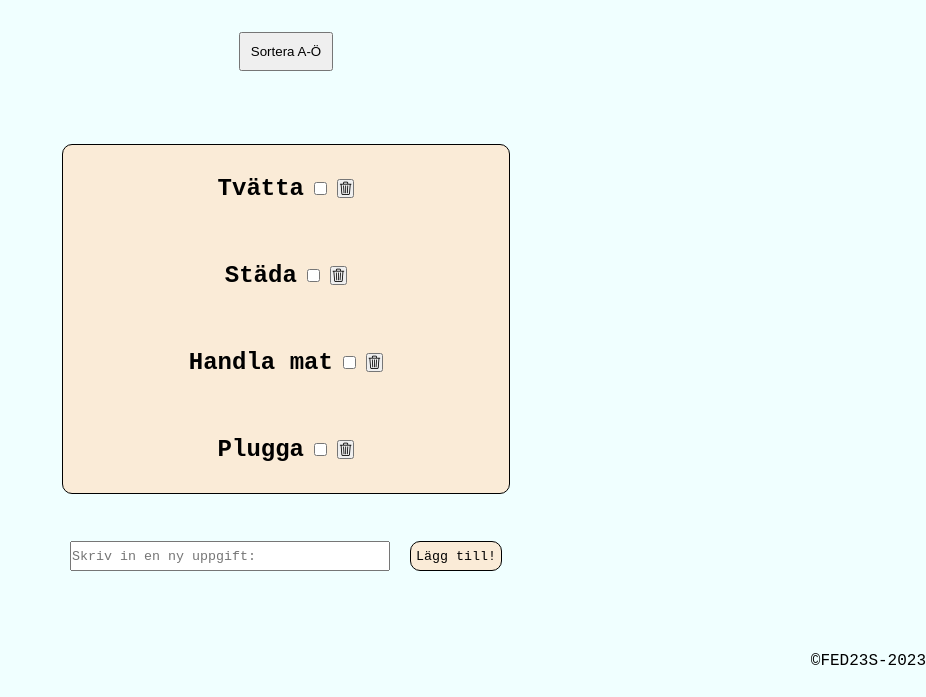
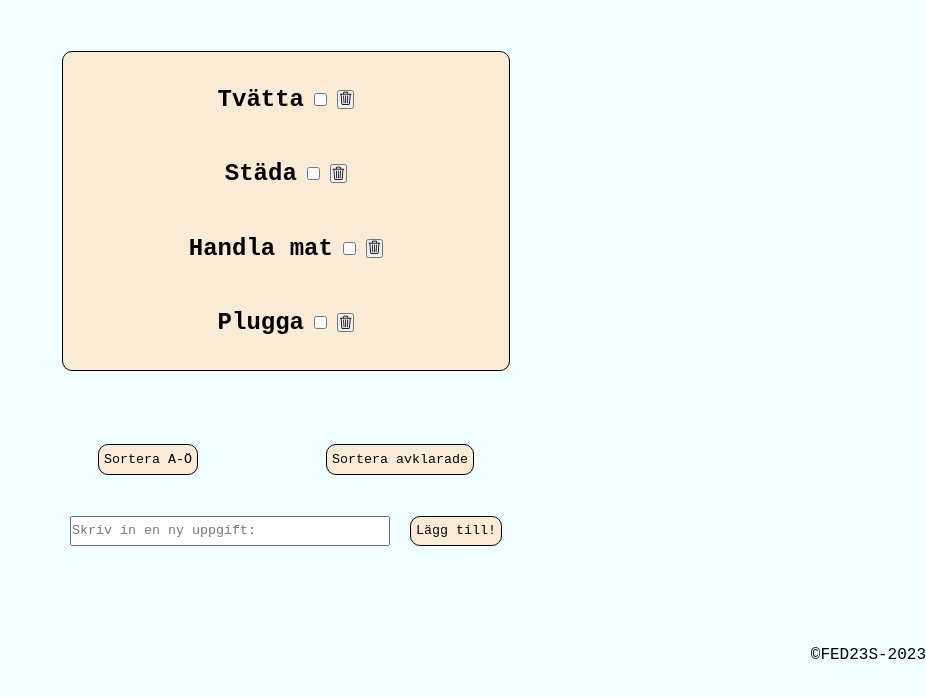
Before and after one commit to mallrosen/todos-mallrosen, a website built with Vite: page index.html in a window 1280 px wide. Shown: the part 103-800 px from the top of the page, without its empty margins (354-1280 px from the left). Built offline with nearby package versions, Linux system fonts and the light colour scheme; a web font is replaced by a local one.

Commit message:
sort function 2

```diff
--- a/src/js/main.js
+++ b/src/js/main.js
@@ -24,10 +24,10 @@ else {
    todoList = JSON.parse(localStorage.getItem("todoTasks"));
    }
 
+
    const sortBtn = document.createElement("button");
    sortBtn.innerHTML = "Sortera A-Ö";
-   sortBtn.className = "sortBtn";
-   document.body.appendChild(sortBtn);
+   sortBtn.className = "sortBtn taskBtn";
 
    sortBtn.addEventListener("click", mySortFunction);
 
@@ -42,8 +42,26 @@ else {
     createHtml();
 }
 
+const sortBtn2 = document.createElement("button");
+sortBtn2.innerHTML = "Sortera avklarade";
+sortBtn2.className = "sortBtn2 taskBtn";
+
+sortBtn2.addEventListener("click", mySortFunction2);
+
+function mySortFunction2(){
+const falseFirst = todoList.sort((a, b) => Number(a.isDone) - Number(b.isDone));
+
+ createHtml();
+}
+
+const sortBox = document.createElement("div");
+sortBox.className = "sortBox";
+sortBox.appendChild(sortBtn);
+sortBox.appendChild(sortBtn2);
+document.body.appendChild(sortBox);
 
 const createHtml = () => {
+
 localStorage.setItem("todoTasks", JSON.stringify(todoList));
 
 const appContainer = document.getElementById("app");
@@ -70,12 +88,15 @@ for (let i = 0; i < todoList.length; i++){
 
     taskH2.innerHTML = todoList[i].title;
     checkbox.innerHTML = todoList[i].isDone;
-    removeBth.className = "bi bi-trash3";
+    removeBth.className = "bi bi-trash3 removeBtn";
     taskLi.className = "toDoLi";
 
     removeBth.addEventListener("click", () => {
+        if (confirm("Är du säker på att du vill radera din to-do?") == true) {
         todoList.splice(i, 1);
+        }
         createHtml();
+
     })
 
     checkbox.addEventListener("click", () => {
@@ -89,14 +110,9 @@ for (let i = 0; i < todoList.length; i++){
             }
     })
 
-
-
 if (todoList[i].isDone === true){
     taskH2.className = "line";
-
-}
-}
-}
+}}}
 
 createHtml();
 
@@ -130,7 +146,5 @@ taskBtn.addEventListener("click", () => {
 const footer = document.createElement("footer");
 const fP = document.createElement("p");
 document.body.appendChild(footer);
-
 footer.appendChild(fP);
-
 fP.innerHTML = "&copy;FED23S-2023";
--- a/src/scss/style.scss
+++ b/src/scss/style.scss
@@ -8,8 +8,6 @@
 
 body{
   display: grid;
-  grid-template-rows:5;
-  grid-template-columns: 1;
   min-height: 100vh;
   font-family: 'Sometype Mono', monospace;
   background-color: azure;
@@ -25,35 +23,36 @@ header{
   font-size: 1.5rem;
 }
 
-.sortBtn{
-  display: grid;
-  grid-row-start: 2;
+
+.sortBox{
+  display: flex;
   margin: auto;
-  padding: 10px;
-  align-items: center;
+  gap: 10vw;
+  padding: 7px;
+}
+
+.sortBtn, .sortBtn2{
+  padding: 7px;
 }
 
 #app{
-  display: grid;
+  display: flex;
   justify-content: center;
   align-items: center;
 }
-
 footer{
-  display: grid;
+  display: flex;
   justify-content: end;
   align-items: center;
 }
 
 .todo{
+  display: grid;
   border: 1px solid black;
   border-radius: 10px;
+  padding: 10px;
   min-width: 35vw;
   min-height: 40vh;
-  margin: 20px;
-  display: grid;
-  justify-content: center;
-  align-items: center;
   background-color: antiquewhite;
 }
 
@@ -62,8 +61,6 @@ footer{
   justify-content: center;
   align-items: center;
   gap: 10px;
-  margin: 15px;
-  padding: 15px;
 }
 
 .input-task{
```
